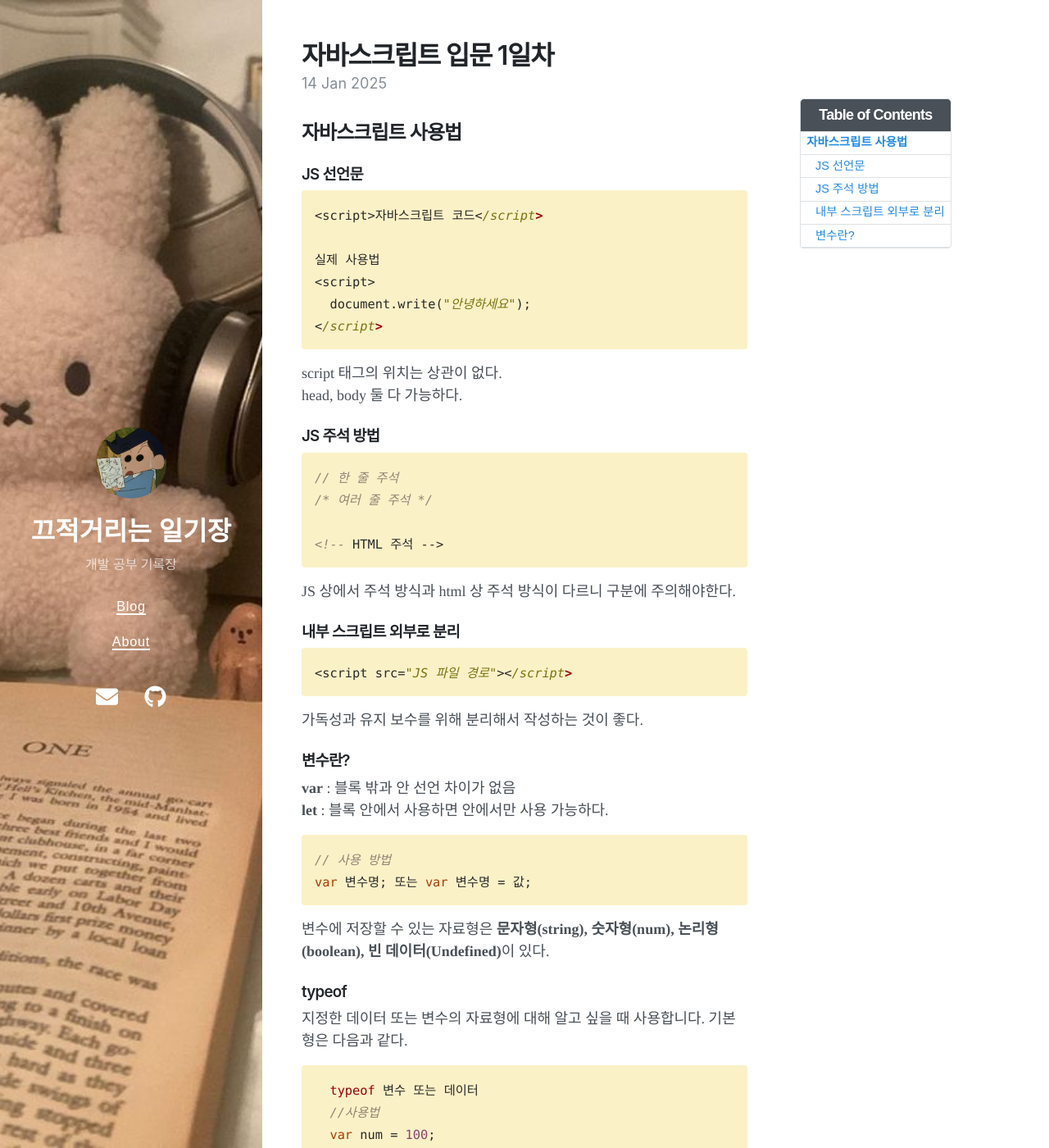
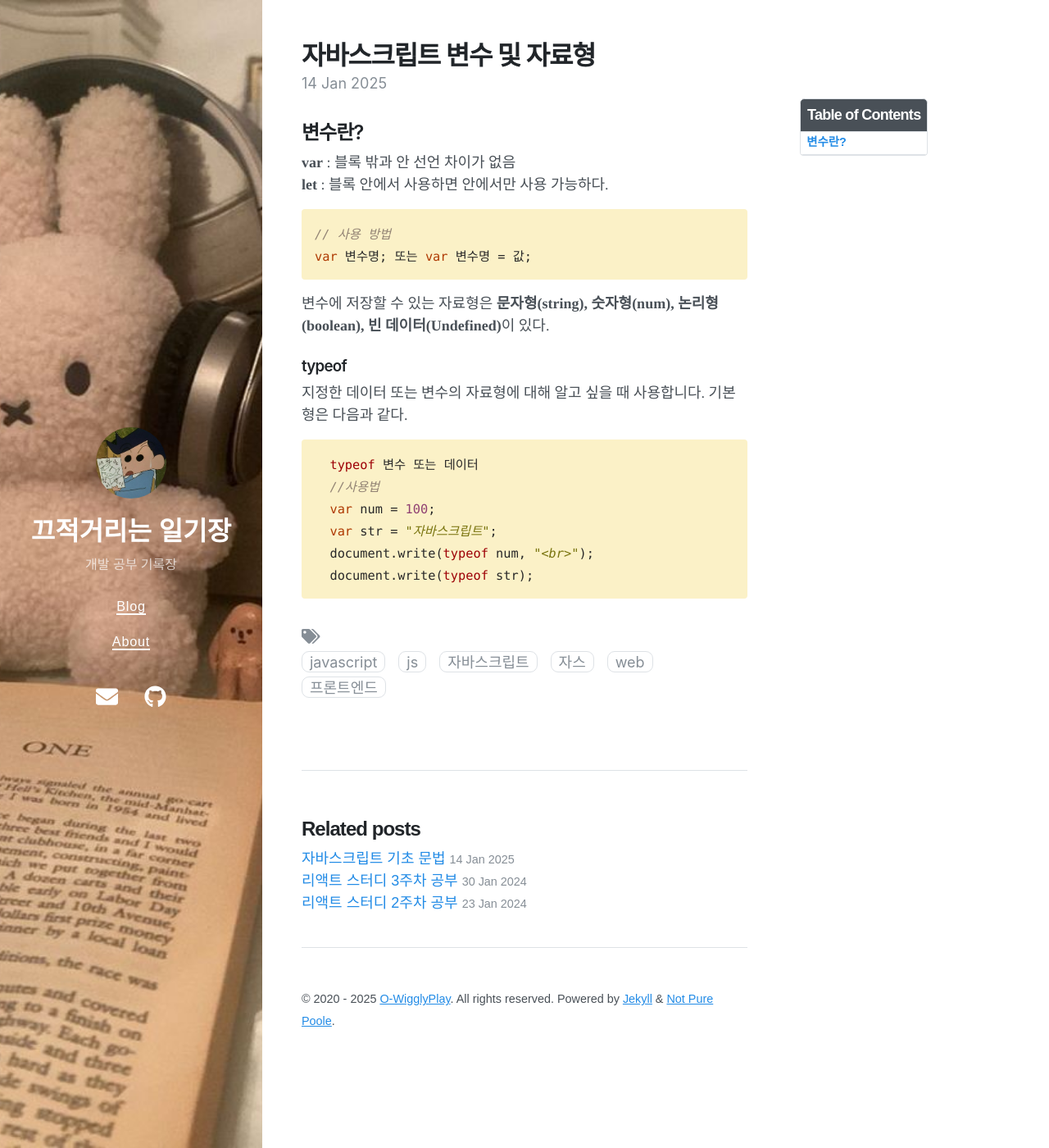
Before and after one commit to O-WigglyPlay/O-wigglyplay.github.io, a Jekyll site: the page built from _posts/2025-01-14-JavaScript_02.md, in a window 1280 px wide and 1400 px high. Shown: the whole window at 82% size. Built offline with Jekyll 4.4.1, drawn with Linux system fonts in a browser that asks for light colours; nearby versions of some CDN libraries; some of the changed text lies outside the part shown.

Commit message:
파일 분리

````diff
--- /dev/null
+++ b/_posts/2025-01-14-JavaScript_01.md
@@ -0,0 +1,41 @@
+---
+layout: post
+categories: blog
+title: 자바스크립트 기초 문법
+tags: [JavaScript, JS, 자바스크립트, 자스, Web, 프론트엔드]
+date: 2025-01-14
+toc: true
+---
+
+### JS 선언문
+
+```js
+<script>자바스크립트 코드</script>
+
+실제 사용법
+<script>
+  document.write("안녕하세요");
+</script>
+```
+
+script 태그의 위치는 상관이 없다. <br>
+head, body 둘 다 가능하다. <br>
+
+### JS 주석 방법
+
+```js
+// 한 줄 주석
+/* 여러 줄 주석 */
+
+<!-- HTML 주석 -->
+```
+
+JS 상에서 주석 방식과 html 상 주석 방식이 다르니 구분에 주의해야한다.
+
+### 내부 스크립트 외부로 분리
+
+```js
+<script src="JS 파일 경로"></script>
+```
+
+가독성과 유지 보수를 위해 분리해서 작성하는 것이 좋다.
--- a/_posts/2025-01-14-JavaScript.md
+++ b/_posts/2025-01-14-JavaScript_02.md
@@ -1,48 +1,13 @@
 ---
 layout: post
 categories: blog
-title: 자바스크립트 입문 1일차
+title: 자바스크립트 변수 및 자료형
 tags: [JavaScript, JS, 자바스크립트, 자스, Web, 프론트엔드]
 date: 2025-01-14
 toc: true
 ---
 
-## 자바스크립트 사용법
-
-### JS 선언문
-
-```js
-<script>자바스크립트 코드</script>
-
-실제 사용법
-<script>
-  document.write("안녕하세요");
-</script>
-```
-
-script 태그의 위치는 상관이 없다. <br>
-head, body 둘 다 가능하다. <br>
-
-### JS 주석 방법
-
-```js
-// 한 줄 주석
-/* 여러 줄 주석 */
-
-<!-- HTML 주석 -->
-```
-
-JS 상에서 주석 방식과 html 상 주석 방식이 다르니 구분에 주의해야한다.
-
-### 내부 스크립트 외부로 분리
-
-```js
-<script src="JS 파일 경로"></script>
-```
-
-가독성과 유지 보수를 위해 분리해서 작성하는 것이 좋다.
-
-### 변수란?
+## 변수란?
 
 <b>var</b> : 블록 밖과 안 선언 차이가 없음 <br>
 <b>let</b> : 블록 안에서 사용하면 안에서만 사용 가능하다.
````
